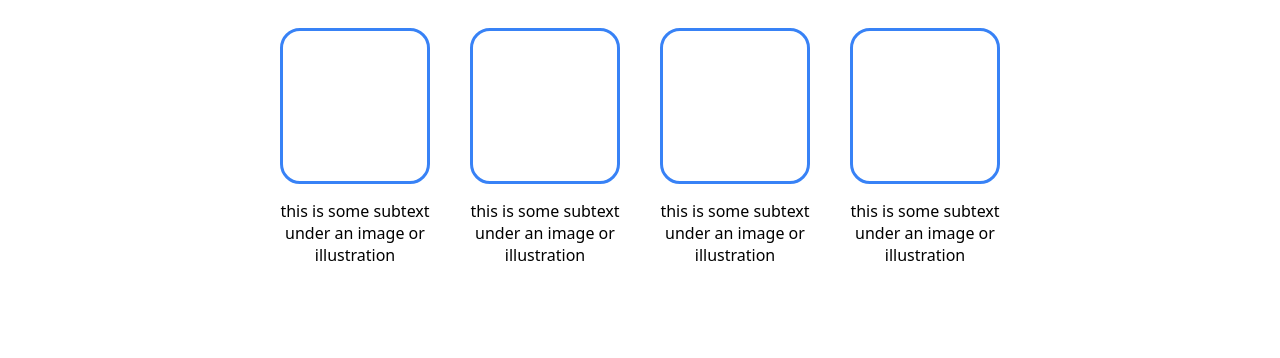
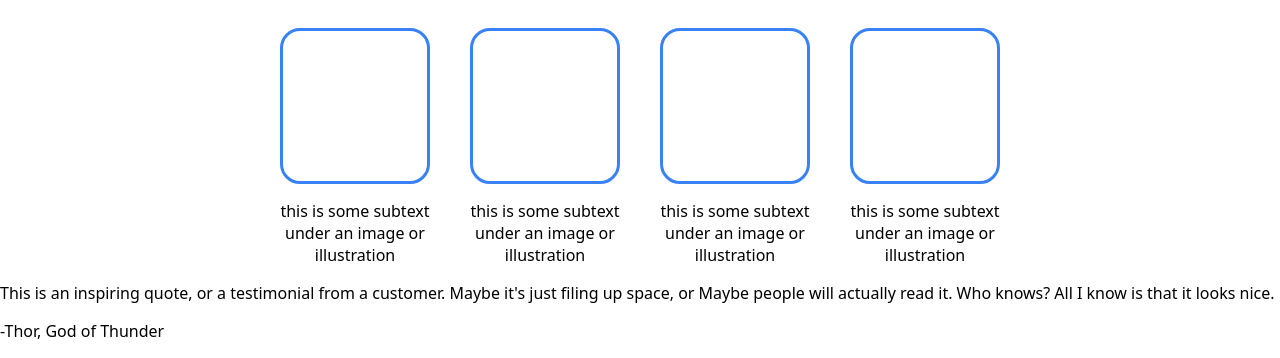
Before and after one commit to Pascal-Rutter/odin-landing_page, a plain HTML site: page index.html in a window 1280 px wide. Shown: the part 624-982 px from the top of the page. Before the commit the page ends 906 px from the top, so only its background shows below. Drawn offline with Linux system fonts and the light colour scheme.

Commit message:
Add Quote html
The Quotation was put into an extra class, so that it can be reused
for other Quotes later on.

```diff
--- a/index.html
+++ b/index.html
@@ -56,5 +56,14 @@
             </div>
         </div>
     </div>
+    <div class="quote">
+        <div class="quotation">
+            This is an inspiring quote, or a testimonial from
+            a customer. Maybe it's just filing up space, or Maybe
+            people will actually read it. Who knows? All I know is
+            that it looks nice.
+            <p>-Thor, God of Thunder</p>
+        </div>
+    </div>
 </body>
 </html>
```
